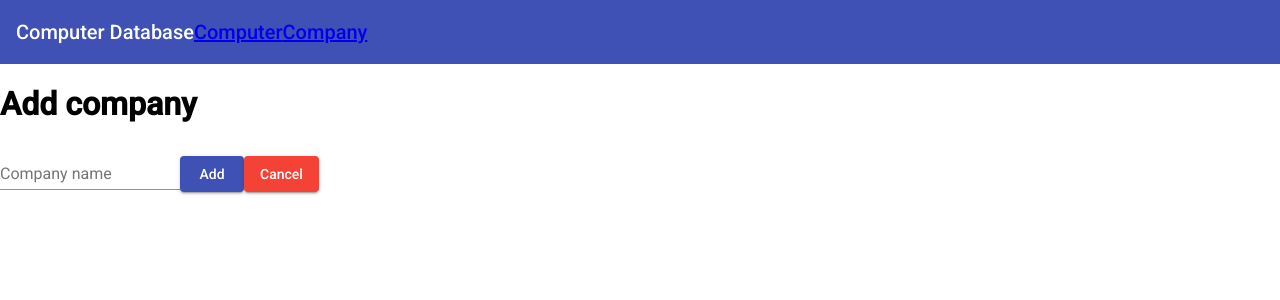
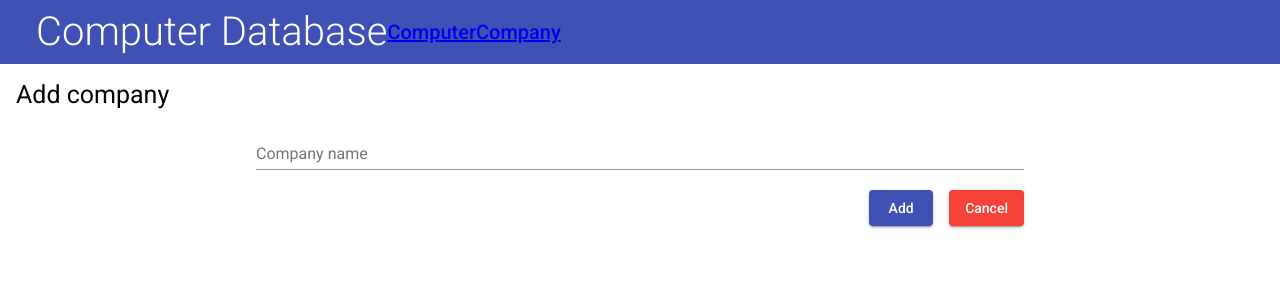
Before and after one commit to NorhaneExcilys/CDB-Front, an Angular app: page /companies/add in a window 1280 px wide. Shown: the top 300 px of the page. Built offline with nearby package versions, Linux system fonts and the light colour scheme.

Commit message:
Update CSS

```diff
--- a/src/app/company/routed/company-add/company-add.component.html
+++ b/src/app/company/routed/company-add/company-add.component.html
@@ -1,15 +1,16 @@
 <h1>Add company</h1>
 
-<form method="post" action="#" (submit)="newCompany()">
+<form class="add-company-form" method="post" action="#" (submit)="newCompany()">
 
-  <mat-form-field>
+  <mat-form-field class="input">
     <input matInput name="name" placeholder="Company name" value="" [(ngModel)]="company.name">
   </mat-form-field>
 
-  <div *ngIf="emptyName">
+  <div class="alert" *ngIf="emptyName">
     {{ alertMessage }}
   </div>
 
+  <div class="example-button-row">
     <button mat-raised-button color="primary" type="submit">
         Add
     </button>
@@ -18,5 +19,6 @@
         Cancel
       </button>
     </a>
+  </div>
 
 </form>
--- a/src/app/company/routed/company-add/company-add.component.scss
+++ b/src/app/company/routed/company-add/company-add.component.scss
@@ -0,0 +1,29 @@
+h1 {
+  font-size: 25px;
+  font-weight: 400;
+  margin: 16px;
+  padding: 0;
+}
+
+.add-company-form {
+  width: 60%;
+  margin-left: auto;
+  margin-right: auto;
+}
+
+.input{
+  width: 100%;
+}
+
+.example-button-row button,
+.example-button-row a {
+  margin-left: 8px;
+}
+
+.example-button-row {
+ float: right;
+}
+
+.alert {
+  margin-bottom: 10px;
+}
--- a/src/app/company/routed/company-list/company-list.component.html
+++ b/src/app/company/routed/company-list/company-list.component.html
@@ -10,7 +10,7 @@
   <!--<button mat-raised-button disabled>Disabled</button>-->
 </div>
 
-<mat-selection-list [(ngModel)]="selectedCompanies" (ngModelChange)="onCompanyChange($event)">
+<mat-selection-list class="company-list" [(ngModel)]="selectedCompanies" (ngModelChange)="onCompanyChange($event)">
   <mat-list-option *ngFor="let company of companies" [value]="company">
     <a href="" routerLink="/companies/update/{{ company.id }}">{{company.name}}</a>
   </mat-list-option>
--- a/src/app/company/routed/company-list/company-list.component.scss
+++ b/src/app/company/routed/company-list/company-list.component.scss
@@ -2,3 +2,25 @@
 .example-button-row a {
   margin-right: 8px;
 }
+
+.example-button-row {
+  float: right;
+  margin-right: 50px;
+}
+
+h1 {
+  font-size: 25px;
+  font-weight: 400;
+  margin: 16px;
+  padding: 0;
+}
+
+.company-list {
+  margin-left: auto;
+  margin-right: auto;
+  width: 60%;
+  margin-top: 60px;
+  border-style: solid;
+  border-width: 2px;
+  border: .5px solid rgba(0,0,0,.03);
+}
--- a/src/app/company/routed/company-update/company-update.component.html
+++ b/src/app/company/routed/company-update/company-update.component.html
@@ -1,15 +1,16 @@
 <h1>Update company</h1>
 
-<form [formGroup]="companyForm" *ngIf="company">
+<form class="update-company-form" [formGroup]="companyForm" *ngIf="company">
 
-  <mat-form-field>
+  <mat-form-field class="input">
     <input matInput name="name" placeholder="Company name" formControlName="name">
   </mat-form-field>
 
-  <div *ngIf="emptyName">
+  <div class="alert" *ngIf="emptyName">
     {{ alertMessage }}
   </div>
 
+  <div class="example-button-row">
     <button mat-raised-button color="primary" (click)="updateCompany()">
         Update
     </button>
@@ -18,5 +19,6 @@
         Cancel
       </button>
     </a>
+  </div>
 
 </form>
--- a/src/app/company/routed/company-update/company-update.component.scss
+++ b/src/app/company/routed/company-update/company-update.component.scss
@@ -0,0 +1,29 @@
+h1 {
+  font-size: 25px;
+  font-weight: 400;
+  margin: 16px;
+  padding: 0;
+}
+
+.update-company-form {
+  width: 60%;
+  margin-left: auto;
+  margin-right: auto;
+}
+
+.input{
+  width: 100%;
+}
+
+.example-button-row {
+ float: right;
+}
+
+.example-button-row button,
+.example-button-row a {
+  margin-left: 8px;
+}
+
+.alert {
+  margin-bottom: 10px;
+}
--- a/src/app/company/routed/company-update/company-update.component.ts
+++ b/src/app/company/routed/company-update/company-update.component.ts
@@ -12,6 +12,8 @@ import { ActivatedRoute, Router } from '@angular/router';
 export class CompanyUpdateComponent implements OnInit {
   id: string;
   companyForm: FormGroup;
+  emptyName = false;
+  alertMessage = '';
 
   @Input()
   company: Company;
@@ -34,6 +36,10 @@ export class CompanyUpdateComponent implements OnInit {
   }
 
   updateCompany() {
+    if (this.company.name === undefined || this.company.name.trim() === '') {
+      this.alertMessage = 'This is an incorrect name';
+      this.emptyName = true;
+    } else {
       this.company.name = this.companyForm.get('name').value;
       this._companyService.updateCompany(this.company).subscribe(
         () => {
@@ -44,3 +50,4 @@ export class CompanyUpdateComponent implements OnInit {
       );
     }
   }
+}
--- a/src/app/header/header.component.html
+++ b/src/app/header/header.component.html
@@ -1,5 +1,5 @@
 <mat-toolbar color="primary">
-  <span>Computer Database</span>
+  <span class="cdb">Computer Database</span>
   <a href="" routerLink="/computers">Computer</a>
   <a href="" routerLink="/companies">Company</a>
 </mat-toolbar>
--- a/src/app/header/header.component.scss
+++ b/src/app/header/header.component.scss
@@ -0,0 +1,8 @@
+.cdb {
+  font-size: 40px;
+  font-weight: 300;
+  line-height: 56px;
+  margin-top: 15px;
+  margin-bottom: 15px;
+  margin-left: 20px;
+}
```
Lines whose indentation alone changed are shown as unchanged.
